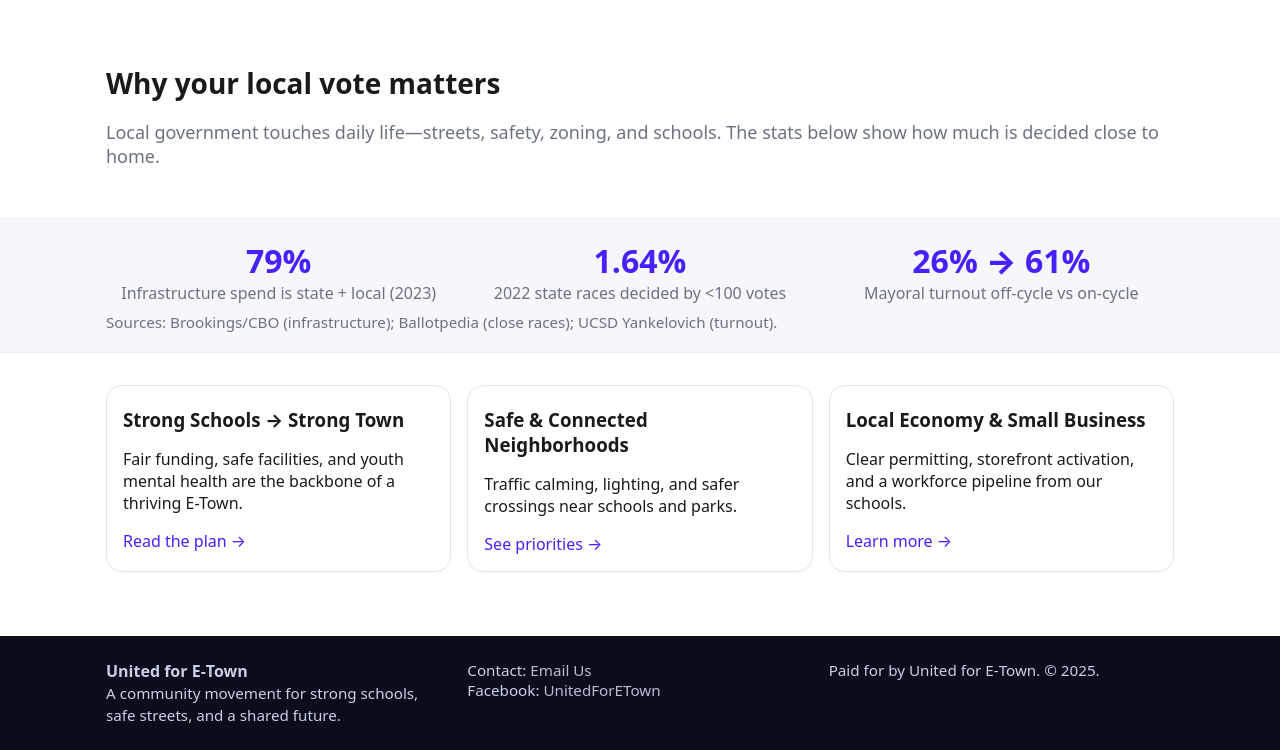
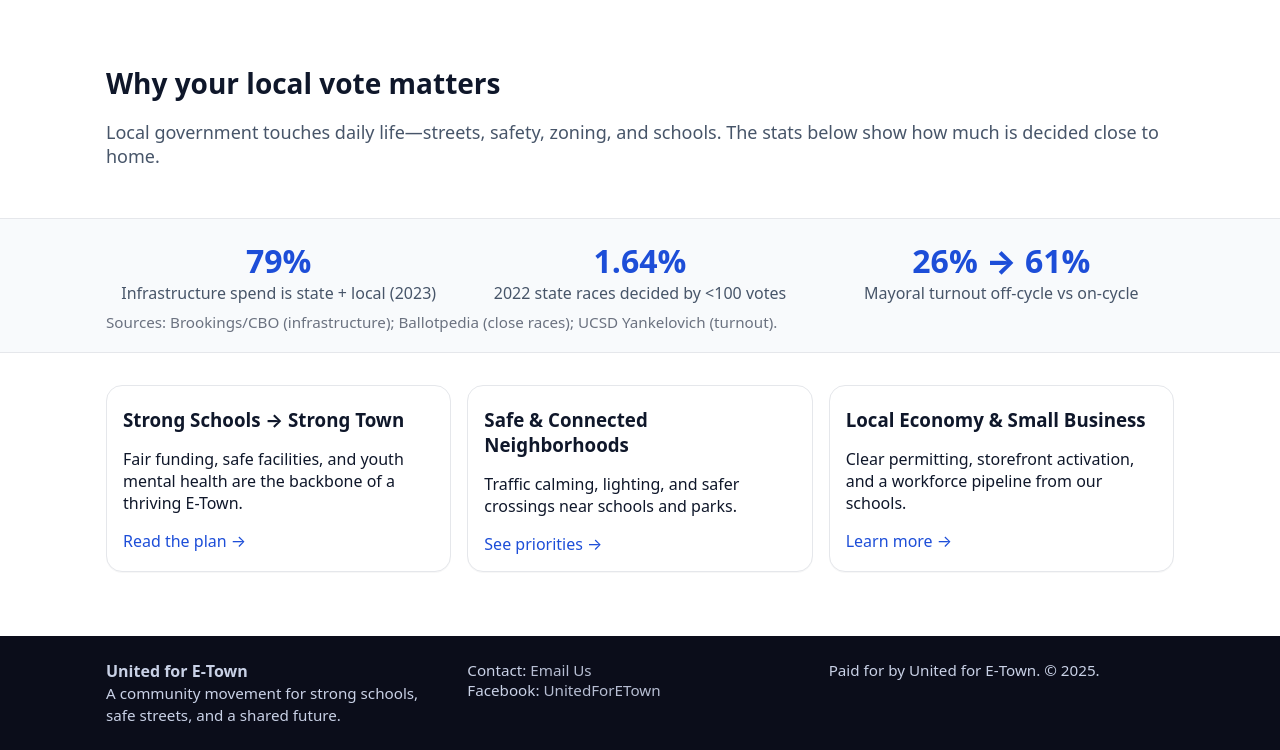
Before and after one commit to unitedforetown-collab/united-for-etown, a plain HTML site: page index.html in a window 1280 px wide. Shown: the part 938-1688 px from the top of the page. Drawn offline with Linux system fonts and the light colour scheme.

Commit message:
Update site colors

```diff
--- a/styles.css
+++ b/styles.css
@@ -2,17 +2,31 @@
    1) Theme tokens
 ========================================================= */
 :root{
-  --primary: #4820FA;
-  --accent: #FA8020;
-  --success: #21FA20;
-  --green: #4CA54C;
-  --brown: #7A614D;
-  --purple: #554D7A;
-  --ink: #1a1a1a;
-  --muted: #6b7280;
-  --bg: #ffffff;
-  --bg-alt: #f7f7fb;
+  /* Core brand */
+  --primary: #1D4ED8;   /* royal blue */
+  --primary-700: #1E40AF;/* hover */
+  --primary-800: #1E3A8A;/* active */
+
+  /* Accent (still blue, lighter) */
+  --accent: #3B82F6;    /* sky blue */
+  --accent-700: #2563EB;/* hover */
+
+  /* Silver / neutrals */
+  --silver: #C0C0C0;    /* classic silver */
+  --ink: #0F172A;       /* slate-900 for body text */
+  --muted: #475569;     /* slate-600 for secondary text */
+  --bg: #FFFFFF;        /* white */
+  --bg-alt: #F8FAFC;    /* very light blue-gray */
+
+  /* Status (kept, minimal) */
+  --success: #16A34A;   /* green-600 */
+  --green: #16A34A;
+
+  /* Optional cool-grays if you need borders */
+  --border: #E5E7EB;    /* gray-200 */
+  --border-strong: #CBD5E1; /* slate-300 */
 }
+
 
 /* =========================================================
    2) Base / reset
@@ -94,23 +108,47 @@ ul.inline li{ background:var(--bg-alt); border:1px solid #e5e7eb; padding:.35rem
 /* Buttons */
 .btn{ display:inline-block; padding:.7rem 1rem; border-radius:12px; font-weight:700; border:2px solid transparent; }
 .btn.primary{ background:var(--primary); color:#fff; }
-.btn.accent{ background:var(--accent); color:#000; }
+.btn.accent{ background: var(--accent); color:#fff; }
+.btn.accent:hover{ background: var(--accent-700); }
+.btn.primary:hover{ background: var(--primary-700); }
+.btn.primary:active{ background: var(--primary-800); }
+
 .btn.ghost{ border-color:var(--primary); color:var(--primary); background:transparent; }
 
 /* Cards / Stats */
 .card{
-  background:#fff; border:1px solid #e5e7eb; border-radius:16px;
-  padding:1rem; box-shadow:0 1px 0 rgba(0,0,0,.03);
+  background: var(--bg);
+  border: 1px solid var(--border);
+  border-radius: 16px;
+  padding: 1rem;
+  box-shadow: 0 1px 0 rgba(0,0,0,.03);
 }
 .card h3{ margin:.3rem 0; }
+/* subtle hover */
+.card:hover{
+  border-color: var(--border-strong);
+  box-shadow: 0 2px 12px rgba(0,0,0,.06);
+}
 
 .stat-band{
-  background:var(--bg-alt); padding:1.25rem 0;
-  border-top:1px solid #eee; border-bottom:1px solid #eee;
+  background: var(--bg-alt);
+  padding: 1.25rem 0;
+  border-top: 1px solid var(--border);
+  border-bottom: 1px solid var(--border);
 }
+
 .stat{ text-align:center; }
-.stat .num{ font-size:2rem; font-weight:800; color:var(--primary); }
-.stat .label{ color:var(--muted); }
+.stat .num{
+  font-size: 2rem;
+  font-weight: 800;
+  color: var(--primary);
+}
+.stat .label{ color: var(--muted); }
+
+@media (max-width:768px){
+  .stat .num{ font-size:1.75rem; }
+}
+
 
 /* Footer */
 .footer{ background:#0b0d1a; color:#c9d1e6; padding:1.5rem 0; margin-top:2rem; }
```
